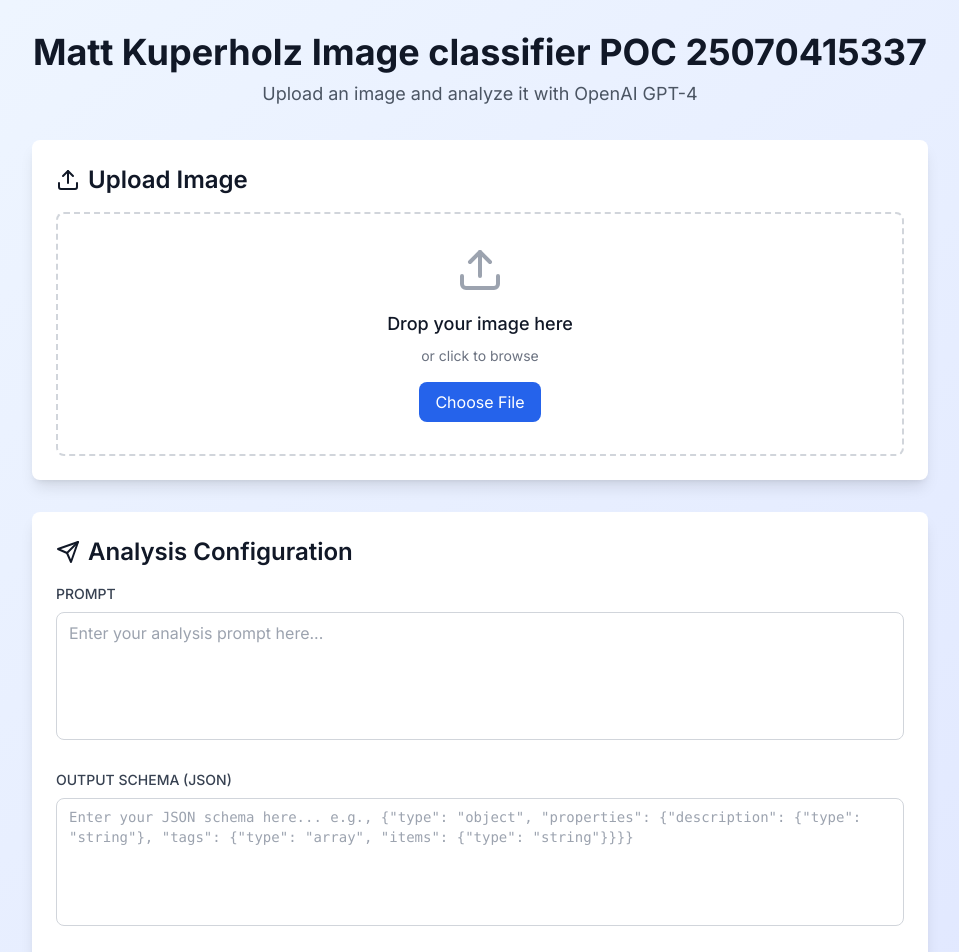
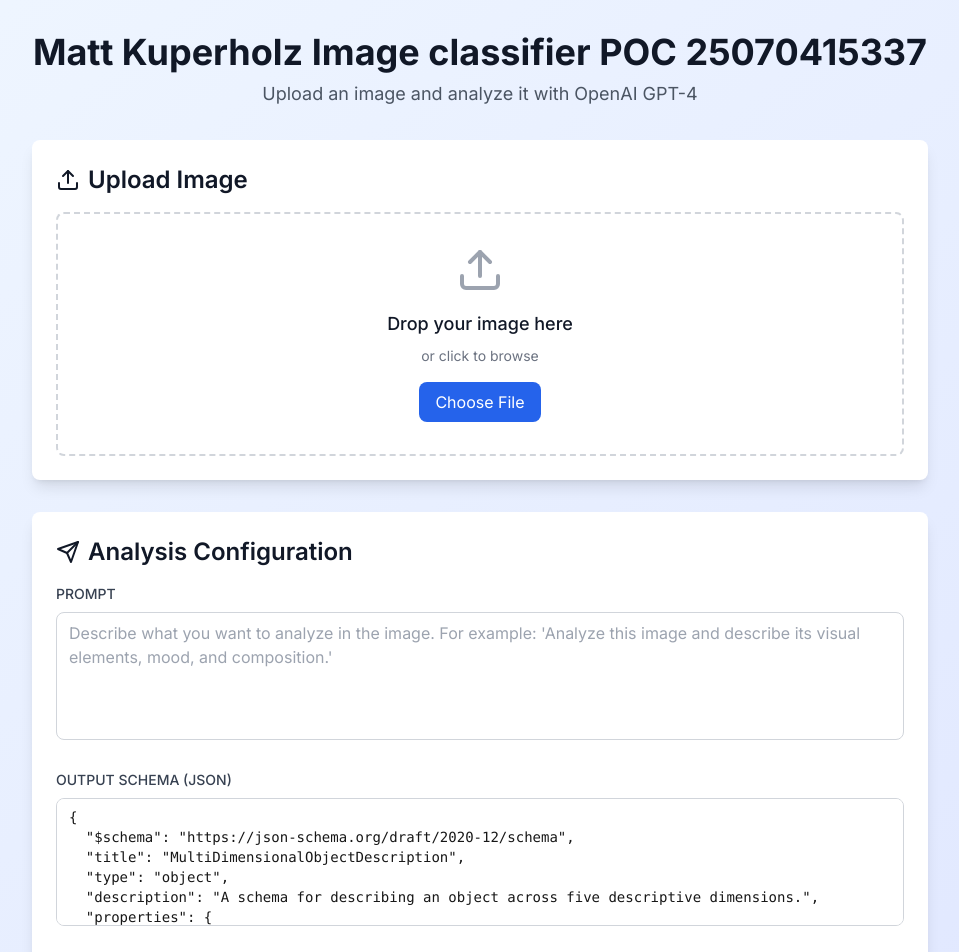
Before and after one commit to mattgtwk/MKC_imageclassifier_POC_250704, a Next.js app: page / in a window 1280 px wide. Shown: the top 952 px of the page, without its empty margins (160-1119 px from the left). Built offline with nearby package versions, Linux system fonts and the light colour scheme.

Commit message:
Pre-populate JSON schema with comprehensive image analysis schema

```diff
--- a/app/components/PromptForm.tsx
+++ b/app/components/PromptForm.tsx
@@ -10,7 +10,50 @@
 
 export default function PromptForm({ onAnalyze, isAnalyzing }: PromptFormProps) {
   const [prompt, setPrompt] = useState('')
-  const [schema, setSchema] = useState('')
+  const [schema, setSchema] = useState(`{
+  "$schema": "https://json-schema.org/draft/2020-12/schema",
+  "title": "MultiDimensionalObjectDescription",
+  "type": "object",
+  "description": "A schema for describing an object across five descriptive dimensions.",
+  "properties": {
+    "background": {
+      "type": "string",
+      "description": "Context or setting in which the object exists or is presented."
+    },
+    "content": {
+      "type": "string",
+      "description": "Main subject matter or focal elements of the object."
+    },
+    "colours": {
+      "type": "array",
+      "items": {
+        "type": "string",
+        "description": "A colour name, code, or descriptor."
+      },
+      "minItems": 1,
+      "description": "List of dominant colours or palette used by the object."
+    },
+    "theme": {
+      "type": "string",
+      "description": "Overarching concept, mood, or narrative tying the object together."
+    },
+    "layout": {
+      "type": "string",
+      "description": "Spatial arrangement or structural organization of the object's elements."
+    }
+  },
+  "required": ["background", "content", "colours", "theme", "layout"],
+  "additionalProperties": false,
+  "examples": [
+    {
+      "background": "A misty forest at dawn, with pale light filtering through trees.",
+      "content": "A lone stag standing on a moss-covered rock.",
+      "colours": ["#2E3A2F", "#A3B18A", "#F0E5D8"],
+      "theme": "Solitude and renewal in nature.",
+      "layout": "Central composition with the stag in the foreground and trees receding into the distance."
+    }
+  ]
+}`)
 
   const handleSubmit = (e: React.FormEvent) => {
     e.preventDefault()
@@ -29,7 +72,7 @@
           id="prompt"
           value={prompt}
           onChange={(e) => setPrompt(e.target.value)}
-          placeholder="Enter your analysis prompt here..."
+          placeholder="Describe what you want to analyze in the image. For example: 'Analyze this image and describe its visual elements, mood, and composition.'"
           className="w-full h-32 px-3 py-2 border border-gray-300 dark:border-gray-600 rounded-lg focus:ring-2 focus:ring-blue-500 focus:border-transparent dark:bg-gray-700 dark:text-white resize-none"
           required
           disabled={isAnalyzing}
@@ -44,7 +87,7 @@
           id="schema"
           value={schema}
           onChange={(e) => setSchema(e.target.value)}
-          placeholder='Enter your JSON schema here... e.g., {"type": "object", "properties": {"description": {"type": "string"}, "tags": {"type": "array", "items": {"type": "string"}}}}'
+          placeholder="The JSON schema is pre-populated with a comprehensive image analysis schema. You can modify it if needed."
           className="w-full h-32 px-3 py-2 border border-gray-300 dark:border-gray-600 rounded-lg focus:ring-2 focus:ring-blue-500 focus:border-transparent dark:bg-gray-700 dark:text-white resize-none font-mono text-sm"
           required
           disabled={isAnalyzing}
```
